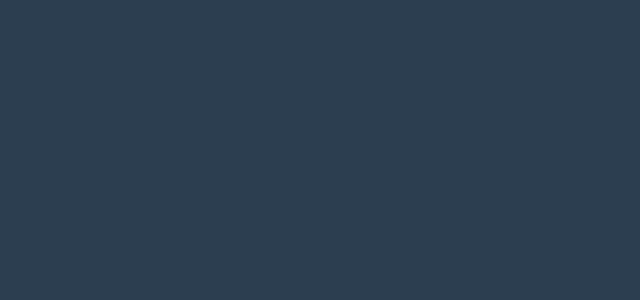
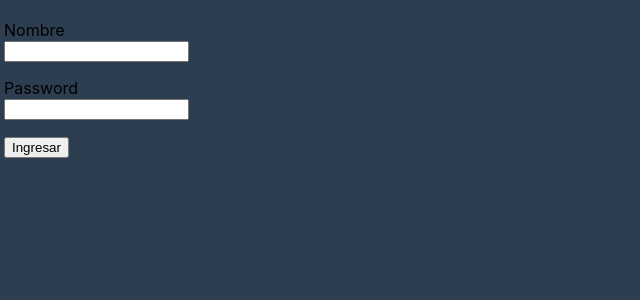
Before and after one commit to ctnfimac/mapa_de_transporte, a React (Create React App) app: page /login in a window 1280 px wide. Before the commit this address had no page. Shown: the top 300 px of the page, without its empty margins (0-640 px from the left). Built offline with nearby package versions, Linux system fonts and the light colour scheme.

Commit message:
Login, logro iniciar sesion con un usuario administrador guardandola con el localstorage del navegador

```diff
--- a/src/App.js
+++ b/src/App.js
@@ -3,22 +3,84 @@ import Mapa from './components/Mapa/Mapa';
 import Alta from './components/Admin/alta/Alta';
 import Usuarios from "./components/Admin/listado/Usuarios";
 import Actualizar from "./components/Admin/actualizar/Actualizar";
+import {useState} from 'react';
 import './App.css';
+import ProtectedRoute from "./components/Admin/Login/ProtectedRoute";
+import Login from "./components/Admin/Login/Login";
 
 
 function App() {
+
+	const [user, setUser] = useState(window.localStorage.getItem('user'));
+
+	const loginDeAdministrador = (e) => {
+		e.preventDefault();
+		let usuario = {
+			nombre: e.target.nombre.value,
+			password: e.target.password.value
+		}
+
+		// le pego a la api y busco si el usuario existe
+		fetch(`${process.env.REACT_APP_BACKEND_URL}/login`, {
+			method: 'POST',
+			headers: {
+				'Accept': 'application/json',
+				'Content-Type': 'application/json'
+			},
+			body: JSON.stringify(usuario)
+		})
+		.then(response => response.json())
+		.then( data => {
+			if( typeof data[0] === 'undefined'){
+				console.log('usuario incorrecto')
+			}else{
+				setUser({ name: data[0].nombre})
+				window.localStorage.setItem('user',data[0].nombre)
+			}
+		})
+		.catch(function (error) {
+			console.log('error: ' + error)
+		});
+	}
+
+	const cerrarSesion = () =>{
+		window.localStorage.removeItem('user');
+		setUser(null);
+	}
+
 	return (
+		<>
 			<Routes>
 				<Route path="/" element={<Mapa />} />
-        <Route path="admin/alta" element={<Alta />} />
+				<Route
+					path="admin/alta"
+					element={<ProtectedRoute user={user}> <Alta /> </ProtectedRoute>}
+				/>
 				<Route
 					path="admin/actualizar"
-            element={<Actualizar />}
+					element={<ProtectedRoute user={user}><Actualizar /> </ProtectedRoute>}
 				/>
-        <Route path="admin" element={<Usuarios />} />
+				<Route
+					path="admin"
+					element={
+						<ProtectedRoute user={user}>
+							<Usuarios cerrarSesion={cerrarSesion} />
+						</ProtectedRoute>
+					}
+				/>
+				< Route
+					path="/login"
+					element={<Login
+						loginDeAdministrador={loginDeAdministrador}
+						user={user}
+					/>}
+				/>
 			</Routes>
+		</>
 	)
 }
 
 
 export default App;
+
+//history
--- /dev/null
+++ b/src/components/Admin/Login/Login.js
@@ -0,0 +1,22 @@
+import {Link} from 'react-router-dom';
+
+const Login = ({loginDeAdministrador, user}) => {
+    return(
+        <>
+        <form onSubmit={e => loginDeAdministrador(e)} >
+            <p>
+                <label htmlFor="nombre">Nombre</label><br/>
+                <input type="text" name="nombre" id="nombre"/>
+            </p>
+            <p>
+                <label htmlFor="password">Password</label><br />
+                <input type="password" name="password" id="password"/>
+            </p>
+            <button>Ingresar</button>
+        </form>
+        {user && <Link to="/admin"> Ir al Admin </Link>}
+        </>
+    )
+}
+
+export default Login;
--- /dev/null
+++ b/src/components/Admin/Login/ProtectedRoute.js
@@ -0,0 +1,11 @@
+import {Navigate} from 'react-router-dom';
+
+const ProtectedRoute = ({user, children}) => {
+    if (!user) {
+        return <Navigate to="/login" replace />;
+    }
+
+    return children;
+}
+
+export default ProtectedRoute;
--- a/src/components/Admin/listado/Usuarios.js
+++ b/src/components/Admin/listado/Usuarios.js
@@ -2,7 +2,7 @@ import { useEffect, useState } from 'react';
 import { Link } from  'react-router-dom';
 import './Usuarios.css';
 
-const Usuarios = () => {
+const Usuarios = ({cerrarSesion}) => {
     const [usuarios, setUsuarios] = useState([])
     const [datosActualizados, setDatosActualizados] = useState(false)
 
@@ -27,6 +27,7 @@ const Usuarios = () => {
         <div className="usuarios__container">
             <h2>Lista de Usuarios</h2>
             <Link to="/admin/alta" className="btn-add">Nuevo</Link>
+            <button onClick={() => cerrarSesion()}>Cerrar Sesión</button>
             <table className="usuarios__table">
                 <thead>
                     <tr>
--- a/src/components/Mapa/Colectivos.js
+++ b/src/components/Mapa/Colectivos.js
@@ -1,4 +1,4 @@
-import { Rectangle, Popup } from 'react-leaflet';
+import { Rectangle } from 'react-leaflet';
 import { useEffect, useState } from 'react';
 import { url_api_transporte, rectangleOptions } from './../../consts/backend'
 
```
Lines whose indentation alone changed are shown as unchanged.
